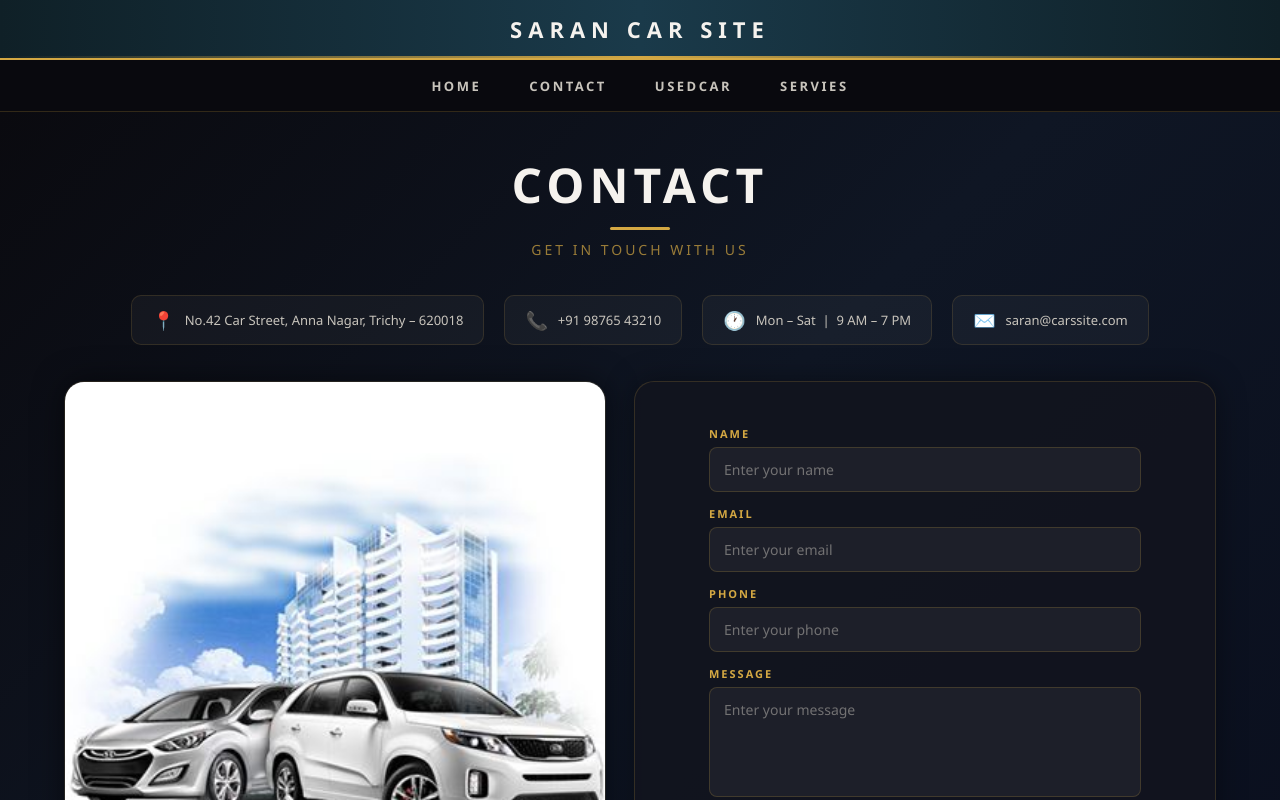
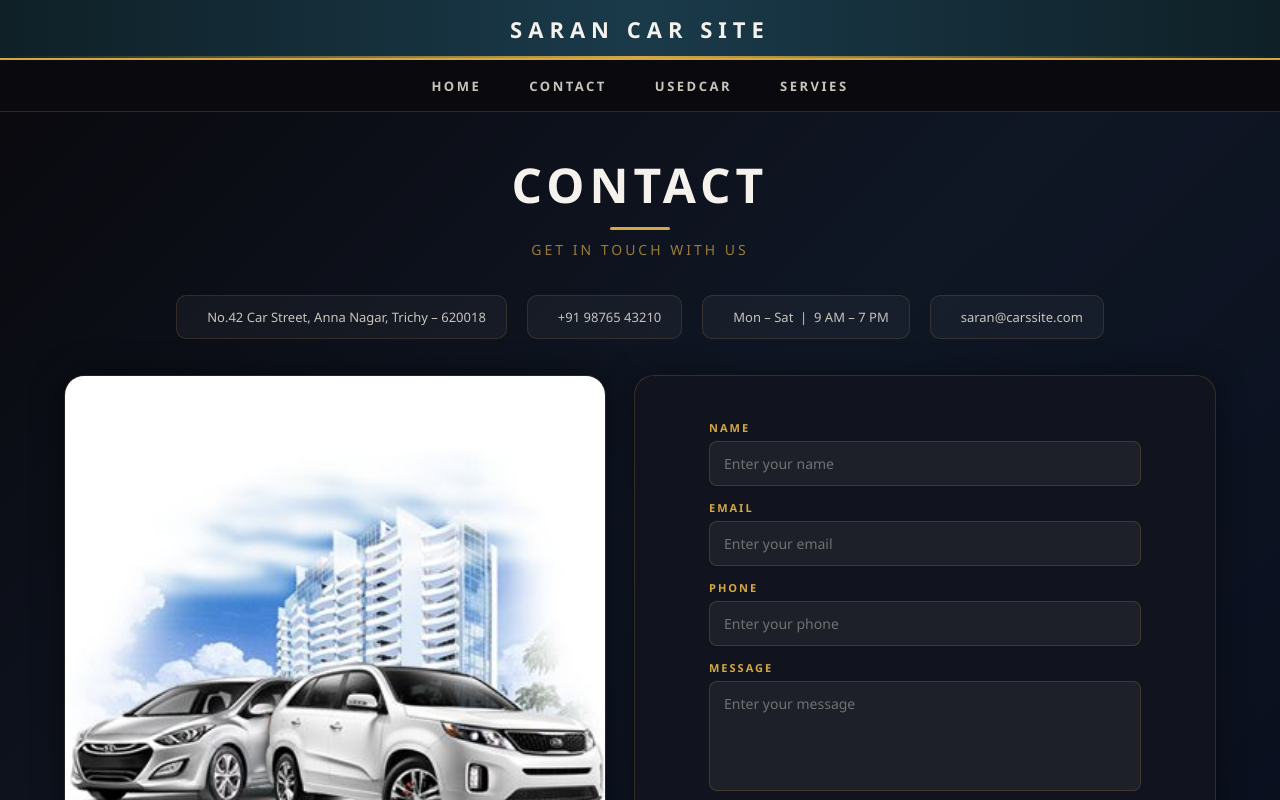
Before and after one commit to sharmi37/reactj, a React (Create React App) app: page /contact in a window 1280 px wide. Built offline with nearby package versions, Linux system fonts and the light colour scheme.

Commit message:
Remove icons from contact info strip
Removed icons from contact information.

```diff
--- a/src/Contact.jsx
+++ b/src/Contact.jsx
@@ -11,19 +11,19 @@ function Contact() {
       {/* Info strip */}
       <div className="contact-info-strip">
         <div className="contact-info-item">
-          <span className="icon">📍</span>
+          <span className="icon"></span>
           <span>No.42 Car Street, Anna Nagar, Trichy – 620018</span>
         </div>
         <div className="contact-info-item">
-          <span className="icon">📞</span>
+          <span className="icon"></span>
           <span>+91 98765 43210</span>
         </div>
         <div className="contact-info-item">
-          <span className="icon">🕐</span>
+          <span className="icon"></span>
           <span>Mon – Sat &nbsp;|&nbsp; 9 AM – 7 PM</span>
         </div>
         <div className="contact-info-item">
-          <span className="icon">✉️</span>
+          <span className="icon"></span>
           <span>saran@carssite.com</span>
         </div>
       </div>
```
